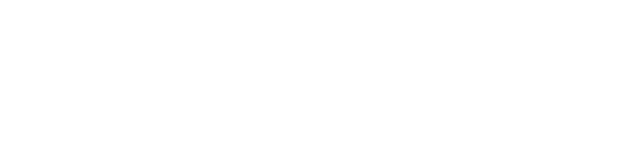
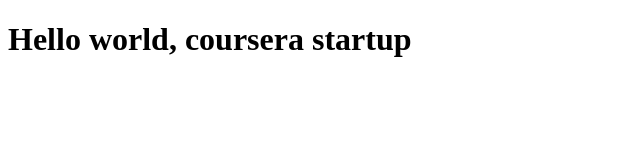
Before and after one commit to n0d0y/coursera-test, a plain HTML site: page site/index.html in a window 1280 px wide. Shown: the whole page, without its empty margins (0-640 px from the left). Drawn offline with Linux system fonts and the light colour scheme.

Commit message:
addition of text

```diff
--- a/site/index.html
+++ b/site/index.html
@@ -4,6 +4,6 @@
 	<title>Hello world</title>
 </head>
 <body>
-
+	<h1>Hello world, coursera startup</h1>
 </body>
 </html>
```
